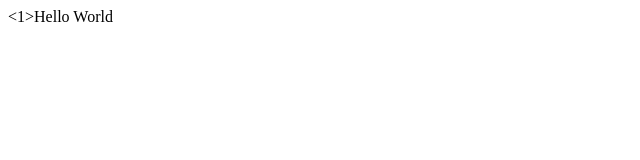
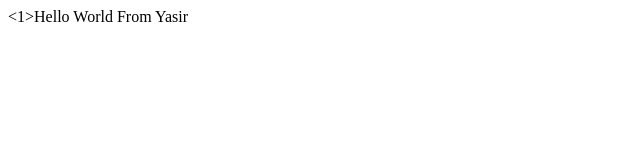
Before and after one commit to Yasir-22/bootcamp2020Sample, a plain HTML site: page index.html in a window 1280 px wide. Shown: the full height of the page, 0-640 px from the left. Drawn offline with Linux system fonts and the light colour scheme.

Commit message:
new update

```diff
--- a/index.html
+++ b/index.html
@@ -6,6 +6,6 @@
     <title>Document</title>
 </head>
 <body>
-    <1>Hello World</1>
+    <1>Hello World From Yasir</1>
 </body>
 </html>
```
